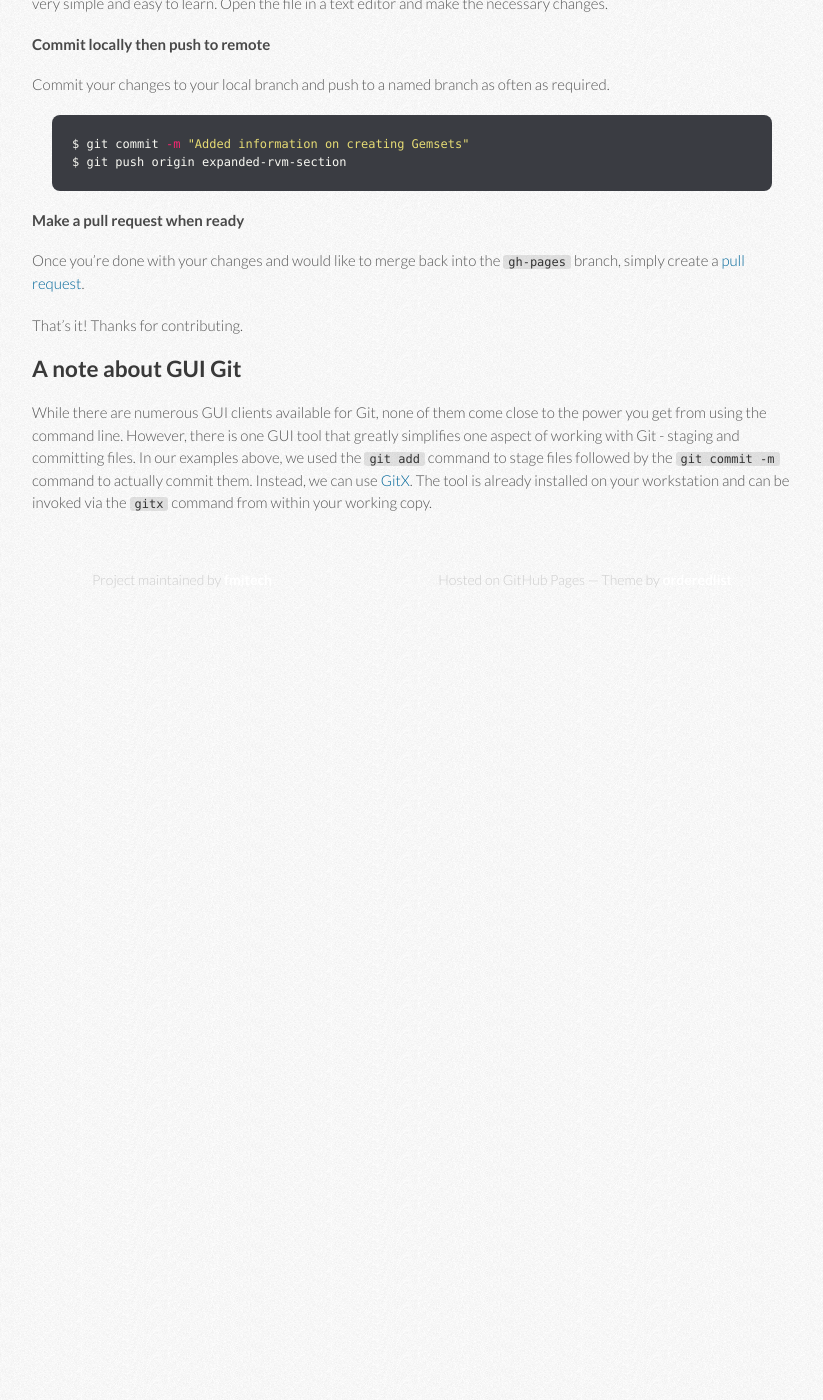
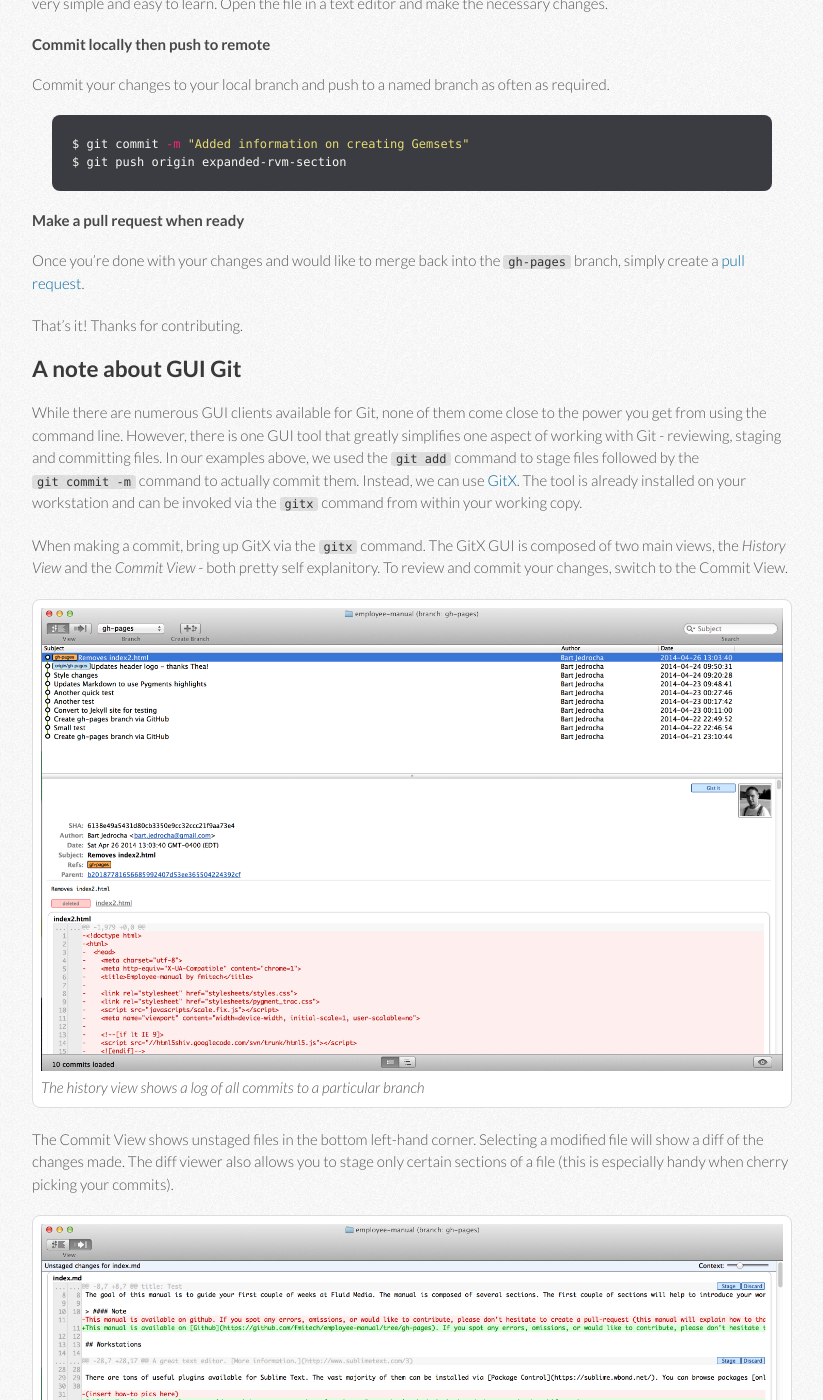
Before and after one commit to fmitech/employee-manual, a Jekyll site: the page built from index.md, in a window 1280 px wide and 1400 px high, scrolled down 24938 px. Shown: the whole window, without its empty margins (228-1051 px from the left). Built offline with Jekyll 4.4.1, drawn with Linux system fonts in a browser that asks for light colours; before the commit the page ends 25568 px from its top, so only the background shows below that; some of the changed text lies outside the part shown.

Commit message:
Adds screenshots and note about GitX

```diff
--- a/index.md
+++ b/index.md
@@ -954,4 +954,22 @@
 
 ## A note about GUI Git
 
-While there are numerous GUI clients available for Git, none of them come close to the power you get from using the command line. However, there is one GUI tool that greatly simplifies one aspect of working with Git - staging and committing files. In our examples above, we used the `git add` command to stage files followed by the `git commit -m` command to actually commit them. Instead, we can use [GitX](http://gitx.frim.nl/). The tool is already installed on your workstation and can be invoked via the `gitx` command from within your working copy.
+While there are numerous GUI clients available for Git, none of them come close to the power you get from using the command line. However, there is one GUI tool that greatly simplifies one aspect of working with Git - reviewing, staging and committing files. In our examples above, we used the `git add` command to stage files followed by the `git commit -m` command to actually commit them. Instead, we can use [GitX](http://gitx.frim.nl/). The tool is already installed on your workstation and can be invoked via the `gitx` command from within your working copy.
+
+When making a commit, bring up GitX via the `gitx` command. The GitX GUI is composed of two main views, the *History View* and the *Commit View* - both pretty self explanitory. To review and commit your changes, switch to the Commit View.
+
+{:.figure}
+![Gitx History View](/images/manual/gitx-histView.png)
+The history view shows a log of all commits to a particular branch
+
+The Commit View shows unstaged files in the bottom left-hand corner. Selecting a modified file will show a diff of the changes made. The diff viewer also allows you to stage only certain sections of a file (this is especially handy when cherry picking your commits).
+
+{:.figure}
+![Gitx Commit View](/images/manual/gitx-commitView.png)
+The commit view allows you to stage/discard either all or partial changes made to a file
+
+To stage (add) files, simply right-click the file (or select multiple and right-click) and select *'Stage changes'*. The staged changes will now show in the bottom right hand corner of the screen. The last thing to do is to add a meaningfull commit message and click *'Commit'*
+
+{:.figure}
+![Gitx Commit View](/images/manual/gitx-stagedChanges.png)
+Once you have staged your changes, enter a meaningful commit message
```
Also changed, not shown: images/manual/gitx-commitView.png (added), images/manual/gitx-histView.png (added), images/manual/gitx-stagedChanges.png (added).
